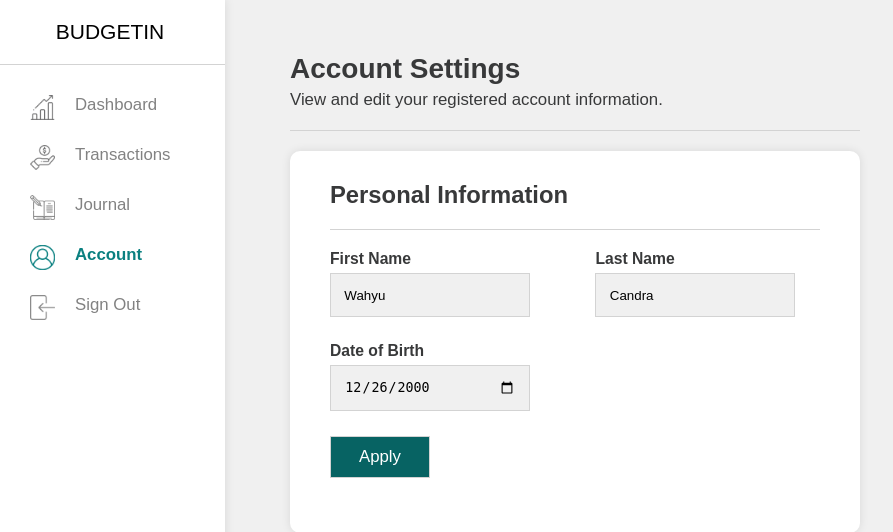
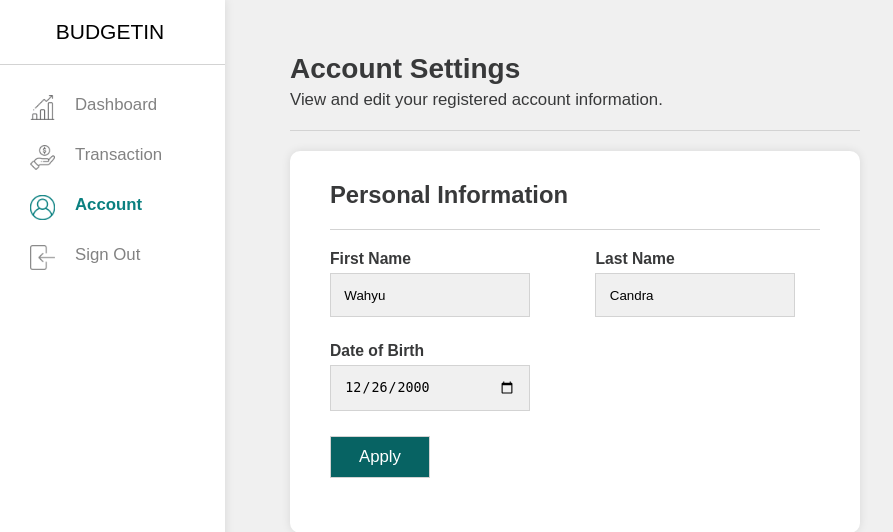
Before and after one commit to wahyucandra30/Budgetin, a PHP site: page /account.php in a window 1280 px wide. Shown: the top 532 px of the page, without its empty margins (0-893 px from the left). Run offline with PHP 8.4, Linux system fonts and the light colour scheme; a user stored in the database is signed in; data comes from the database, SQL or seed files in the repository.

Commit message:
Fix apus jurnal

```diff
--- a/app/account.php
+++ b/app/account.php
@@ -49,13 +49,8 @@
                             </button>
                         </li>
                         <li>
-                            <button onclick="location.href='transactions.html'" class="btn-sidebar">
-                                <img src="img/icons/payment.png" class="icons-sidebar">Transactions</a>
-                            </button>
-                        </li>
-                        <li>
-                            <button onclick="location.href='journal.html'" class="btn-sidebar">
-                                <img src="img/icons/journal.png" class="icons-sidebar">Journal</a>
+                            <button onclick="location.href='transaction.html'" class="btn-sidebar">
+                                <img src="img/icons/payment.png" class="icons-sidebar">Transaction</a>
                             </button>
                         </li>
                         <li>
--- a/app/transaction.html
+++ b/app/transaction.html
@@ -6,7 +6,7 @@
         <link rel="shortcut icon" href="img/icons/favicon.ico" type="image/x-icon">
         <link rel="icon" href="img/icons/favicon.ico" type="image/x-icon">
         <title>transaction | Budgetin</title>
-        <meta name="description" content="Budgetin transaction Page">
+        <meta name="description" content="Budgetin Transaction Page">
         <meta name="viewport" content="width=device-width, initial-scale=1">
         <link rel="stylesheet" type="text/css" href="css/style-global-app.css">
         <link rel="stylesheet" type="text/css" href="css/style-app-transaction.css">
```
